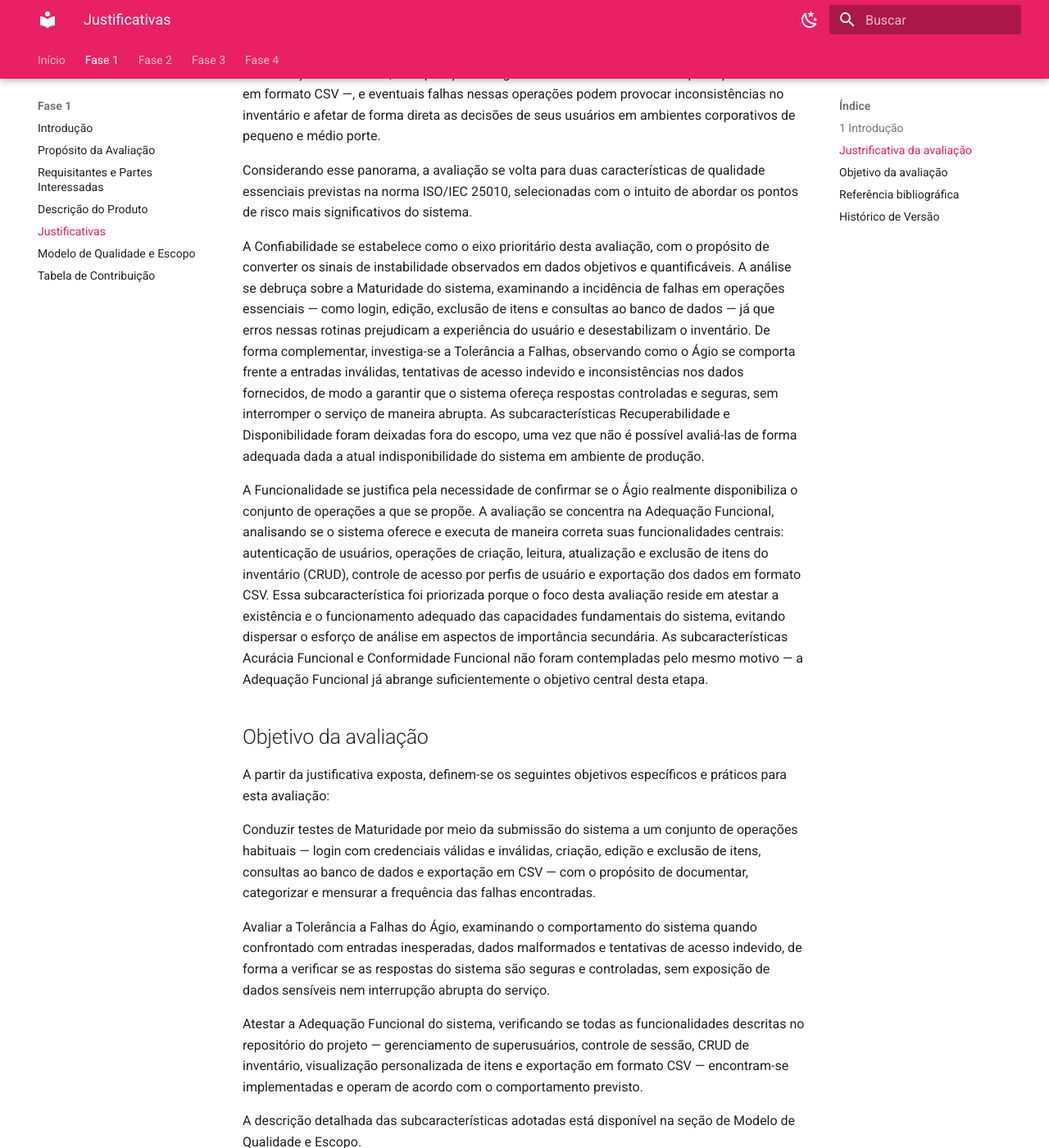
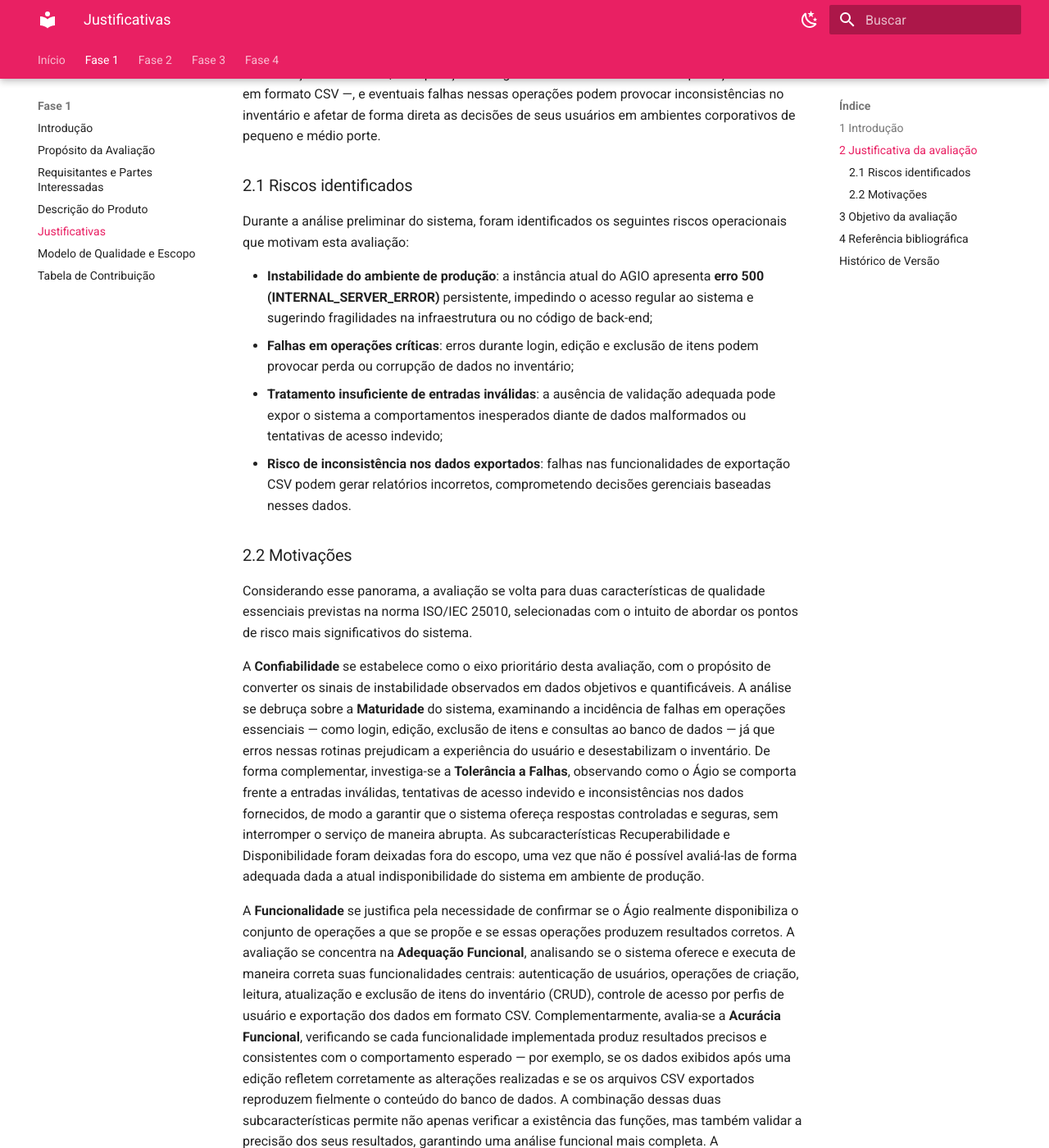
Before and after one commit to FCTE-Qualidade-de-Software-1/2026-1_T02_ELIZABETH_FRIEDMAN, an MkDocs documentation site: the page built from docs/fase1/4-justificativa.md, in a window 1280 px wide and 1400 px high, scrolled down 549 px. Shown: the whole window at 82% size. Built offline with MkDocs 1.6.1 and Material for MkDocs 9.7.7, drawn with Linux system fonts in a browser that asks for light colours; some of the changed text lies outside the part shown.

Commit message:
doc: finalização do documento de justificativa

```diff
--- a/docs/fase1/4-justificativa.md
+++ b/docs/fase1/4-justificativa.md
@@ -5,31 +5,44 @@
 O presente documento visa expor as razões e os propósitos que orientam a avaliação de qualidade do sistema Ágio — uma aplicação web de código aberto criada por alunos da Universidade de Brasília (UnB) no âmbito da disciplina de Métodos de Desenvolvimento de Software. A análise aqui proposta adota como referência conceitual as características de qualidade de produto estabelecidas pela norma ISO/IEC 25010, priorizando os aspectos de maior relevância para a confiabilidade operacional e a completude funcional do sistema dentro do seu cenário de utilização.
 
 
-## Justrificativa da avaliação
+## 2 Justificativa da avaliação
 
 A realização desta avaliação de qualidade se fundamenta na relevância prática que o Ágio possui no contexto de gestão de inventários, bem como nos riscos operacionais detectados ao longo da análise preliminar do sistema. O Ágio executa operações de natureza sensível — como autenticação de usuários, manipulação de registros em banco de dados e exportação de dados em formato CSV —, e eventuais falhas nessas operações podem provocar inconsistências no inventário e afetar de forma direta as decisões de seus usuários em ambientes corporativos de pequeno e médio porte.
 
+### 2.1 Riscos identificados
+
+Durante a análise preliminar do sistema, foram identificados os seguintes riscos operacionais que motivam esta avaliação:
+
+- **Instabilidade do ambiente de produção**: a instância atual do AGIO apresenta **erro 500 (INTERNAL_SERVER_ERROR)** persistente, impedindo o acesso regular ao sistema e sugerindo fragilidades na infraestrutura ou no código de back-end;
+- **Falhas em operações críticas**: erros durante login, edição e exclusão de itens podem provocar perda ou corrupção de dados no inventário;
+- **Tratamento insuficiente de entradas inválidas**: a ausência de validação adequada pode expor o sistema a comportamentos inesperados diante de dados malformados ou tentativas de acesso indevido;
+- **Risco de inconsistência nos dados exportados**: falhas nas funcionalidades de exportação CSV podem gerar relatórios incorretos, comprometendo decisões gerenciais baseadas nesses dados.
+
+### 2.2 Motivações
+
 Considerando esse panorama, a avaliação se volta para duas características de qualidade essenciais previstas na norma ISO/IEC 25010, selecionadas com o intuito de abordar os pontos de risco mais significativos do sistema.
 
-A Confiabilidade se estabelece como o eixo prioritário desta avaliação, com o propósito de converter os sinais de instabilidade observados em dados objetivos e quantificáveis. A análise se debruça sobre a Maturidade do sistema, examinando a incidência de falhas em operações essenciais — como login, edição, exclusão de itens e consultas ao banco de dados — já que erros nessas rotinas prejudicam a experiência do usuário e desestabilizam o inventário. De forma complementar, investiga-se a Tolerância a Falhas, observando como o Ágio se comporta frente a entradas inválidas, tentativas de acesso indevido e inconsistências nos dados fornecidos, de modo a garantir que o sistema ofereça respostas controladas e seguras, sem interromper o serviço de maneira abrupta. As subcaracterísticas Recuperabilidade e Disponibilidade foram deixadas fora do escopo, uma vez que não é possível avaliá-las de forma adequada dada a atual indisponibilidade do sistema em ambiente de produção.
+A **Confiabilidade** se estabelece como o eixo prioritário desta avaliação, com o propósito de converter os sinais de instabilidade observados em dados objetivos e quantificáveis. A análise se debruça sobre a **Maturidade** do sistema, examinando a incidência de falhas em operações essenciais — como login, edição, exclusão de itens e consultas ao banco de dados — já que erros nessas rotinas prejudicam a experiência do usuário e desestabilizam o inventário. De forma complementar, investiga-se a **Tolerância a Falhas**, observando como o Ágio se comporta frente a entradas inválidas, tentativas de acesso indevido e inconsistências nos dados fornecidos, de modo a garantir que o sistema ofereça respostas controladas e seguras, sem interromper o serviço de maneira abrupta. As subcaracterísticas Recuperabilidade e Disponibilidade foram deixadas fora do escopo, uma vez que não é possível avaliá-las de forma adequada dada a atual indisponibilidade do sistema em ambiente de produção.
 
-A Funcionalidade se justifica pela necessidade de confirmar se o Ágio realmente disponibiliza o conjunto de operações a que se propõe. A avaliação se concentra na Adequação Funcional, analisando se o sistema oferece e executa de maneira correta suas funcionalidades centrais: autenticação de usuários, operações de criação, leitura, atualização e exclusão de itens do inventário (CRUD), controle de acesso por perfis de usuário e exportação dos dados em formato CSV. Essa subcaracterística foi priorizada porque o foco desta avaliação reside em atestar a existência e o funcionamento adequado das capacidades fundamentais do sistema, evitando dispersar o esforço de análise em aspectos de importância secundária. As subcaracterísticas Acurácia Funcional e Conformidade Funcional não foram contempladas pelo mesmo motivo — a Adequação Funcional já abrange suficientemente o objetivo central desta etapa.
+A **Funcionalidade** se justifica pela necessidade de confirmar se o Ágio realmente disponibiliza o conjunto de operações a que se propõe e se essas operações produzem resultados corretos. A avaliação se concentra na **Adequação Funcional**, analisando se o sistema oferece e executa de maneira correta suas funcionalidades centrais: autenticação de usuários, operações de criação, leitura, atualização e exclusão de itens do inventário (CRUD), controle de acesso por perfis de usuário e exportação dos dados em formato CSV. Complementarmente, avalia-se a **Acurácia Funcional**, verificando se cada funcionalidade implementada produz resultados precisos e consistentes com o comportamento esperado — por exemplo, se os dados exibidos após uma edição refletem corretamente as alterações realizadas e se os arquivos CSV exportados reproduzem fielmente o conteúdo do banco de dados. A combinação dessas duas subcaracterísticas permite não apenas verificar a existência das funções, mas também validar a precisão dos seus resultados, garantindo uma análise funcional mais completa. A subcaracterística **Conformidade Funcional** não foi incluída nesta fase porque sua avaliação exige comparação detalhada com requisitos formais, normas e documentação específica, sendo mais adequada para uma fase posterior.
 
-## Objetivo da avaliação
+## 3 Objetivo da avaliação
 
 A partir da justificativa exposta, definem-se os seguintes objetivos específicos e práticos para esta avaliação:
 
-Conduzir testes de Maturidade por meio da submissão do sistema a um conjunto de operações habituais — login com credenciais válidas e inválidas, criação, edição e exclusão de itens, consultas ao banco de dados e exportação em CSV — com o propósito de documentar, categorizar e mensurar a frequência das falhas encontradas.
+- **Maturidade**: conduzir testes por meio da submissão do sistema a um conjunto de operações habituais — login com credenciais válidas e inválidas, criação, edição e exclusão de itens, consultas ao banco de dados e exportação em CSV — com o propósito de documentar, categorizar e mensurar a frequência das falhas encontradas.
 
-Avaliar a Tolerância a Falhas do Ágio, examinando o comportamento do sistema quando confrontado com entradas inesperadas, dados malformados e tentativas de acesso indevido, de forma a verificar se as respostas do sistema são seguras e controladas, sem exposição de dados sensíveis nem interrupção abrupta do serviço.
+- **Tolerância a Falhas**: avaliar o comportamento do sistema quando confrontado com entradas inesperadas, dados malformados e tentativas de acesso indevido, de forma a verificar se as respostas do sistema são seguras e controladas, sem exposição de dados sensíveis nem interrupção abrupta do serviço.
 
-Atestar a Adequação Funcional do sistema, verificando se todas as funcionalidades descritas no repositório do projeto — gerenciamento de superusuários, controle de sessão, CRUD de inventário, visualização personalizada de itens e exportação em formato CSV — encontram-se implementadas e operam de acordo com o comportamento previsto.
+- **Adequação Funcional**: atestar se todas as funcionalidades descritas no repositório do projeto — gerenciamento de superusuários, controle de sessão, CRUD de inventário, visualização personalizada de itens e exportação em formato CSV — encontram-se implementadas e operam de acordo com o comportamento previsto.
 
-A descrição detalhada das subcaracterísticas adotadas está disponível na seção de Modelo de Qualidade e Escopo.
+- **Acurácia Funcional**: verificar se os resultados produzidos por cada funcionalidade são precisos e consistentes, assegurando que operações como edição de itens, cálculos de quantidades e exportação de dados gerem saídas fiéis ao conteúdo real do sistema.
 
-## Referência bibliográfica
+A descrição detalhada das subcaracterísticas adotadas está disponível na seção de [Modelo de Qualidade e Escopo](5-modelo.md).
 
+## 4 Referência bibliográfica
 
+> ISO. ISO/IEC 25010 — ISO 25000 Software and Data Quality. Disponível em: [ISO/IEC 25010](https://iso25000.com/index.php/en/iso-25000-standards/iso-25010). Acesso em: 11 mai. 2026.
 
 ## **Histórico de Versão**
 
@@ -37,3 +50,4 @@
 |:--:|:---------|:------|:--------|:--------|:----:|
 | 01 | Criação do documento | [Tiago Lemes](https://github.com/TiagoTeixeira-2005) | 11/05/2026 |  |  |
 | 02 | Desenvolvimento do documento, com a criação dos tópicos de introdução, justificativa, objetivo, referência bibliográfica, histórico de versão e inserção das referências. | [Yzabella Pimenta](https://github.com/redjsun) | 12/05/2026 | [Tiago Lemes](https://github.com/TiagoTeixeira-2005) | 12/05/2026 |
+| 03 | Revisão e ajuste do documento: correção ortográfica, padronização de numeração, inclusão de riscos identificados, adição de Acurácia Funcional ao escopo e preenchimento da referência bibliográfica. | [Yzabella Pimenta](https://github.com/redjsun) | 13/05/2026 |  |  |
```
